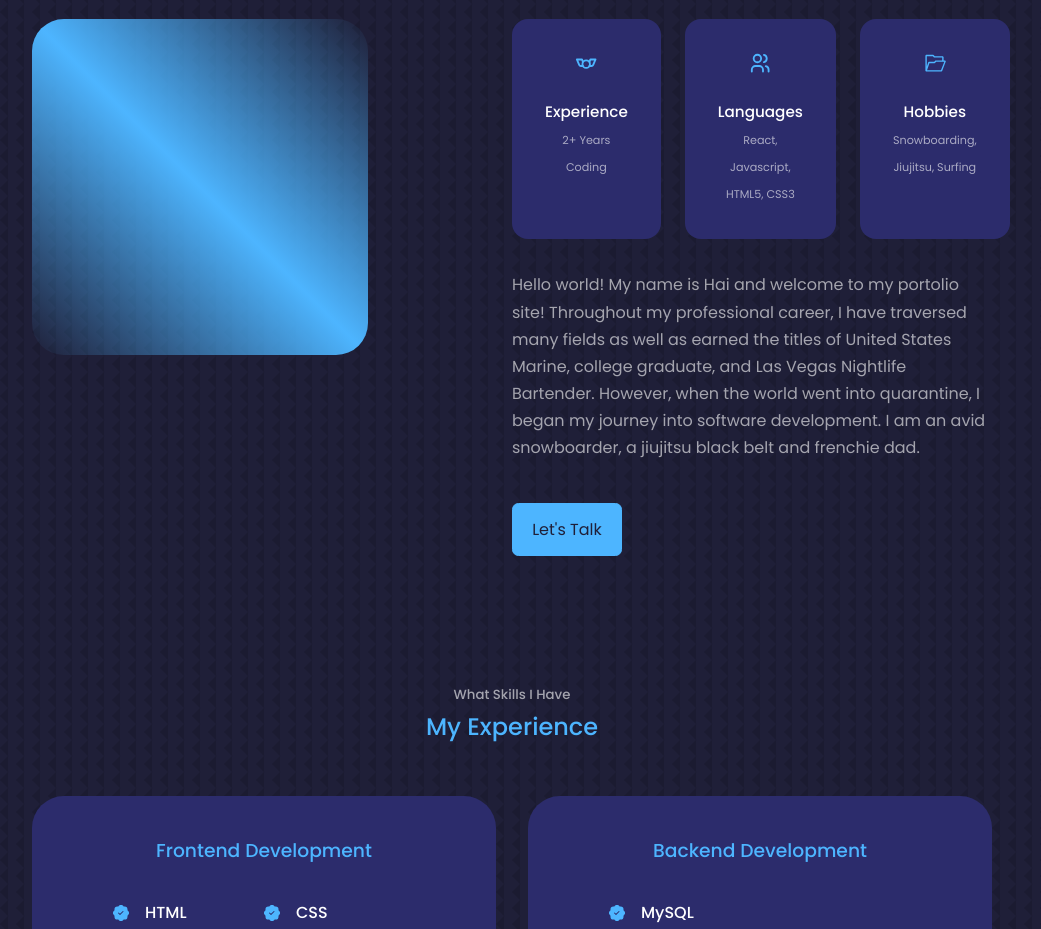
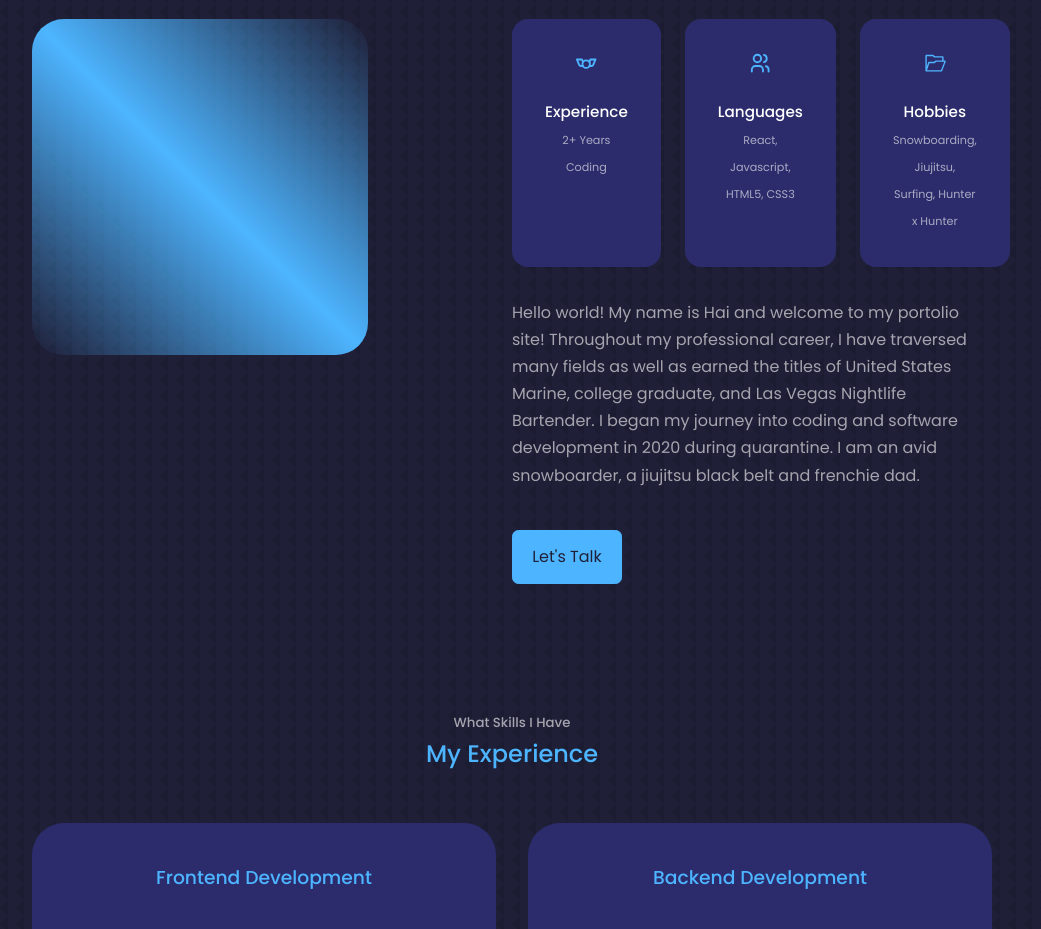
Before and after one commit to haijrshive/React-Portfolio-Website, a React (Create React App) app: page / in a window 1280 px wide. Shown: the part 1020-1949 px from the top of the page, without its empty margins (128-1169 px from the left). Built offline with nearby package versions, Linux system fonts and the light colour scheme.

Commit message:
Adding hobbies

```diff
--- a/src/components/about/About.jsx
+++ b/src/components/about/About.jsx
@@ -34,12 +34,12 @@ const About = () => {
             <article className='about__card'>
               <VscFolderOpened className='about__icon'/>
               <h5>Hobbies</h5>
-              <small>Snowboarding, Jiujitsu, Surfing</small>
+              <small>Snowboarding, Jiujitsu, Surfing, Hunter x Hunter</small>
             </article>
           </div>
 
           <p>
-            Hello world! My name is Hai and welcome to my portolio site! Throughout my professional career, I have traversed many fields as well as earned the titles of United States Marine, college graduate, and Las Vegas Nightlife Bartender. However, when the world went into quarantine, I began my journey into software development. I am an avid snowboarder, a jiujitsu black belt and frenchie dad.
+            Hello world! My name is Hai and welcome to my portolio site! Throughout my professional career, I have traversed many fields as well as earned the titles of United States Marine, college graduate, and Las Vegas Nightlife Bartender. I began my journey into coding and software development in 2020 during quarantine. I am an avid snowboarder, a jiujitsu black belt and frenchie dad.
           </p>
 
           <a href='#contact' className='btn btn-primary'>Let's Talk</a>
```
